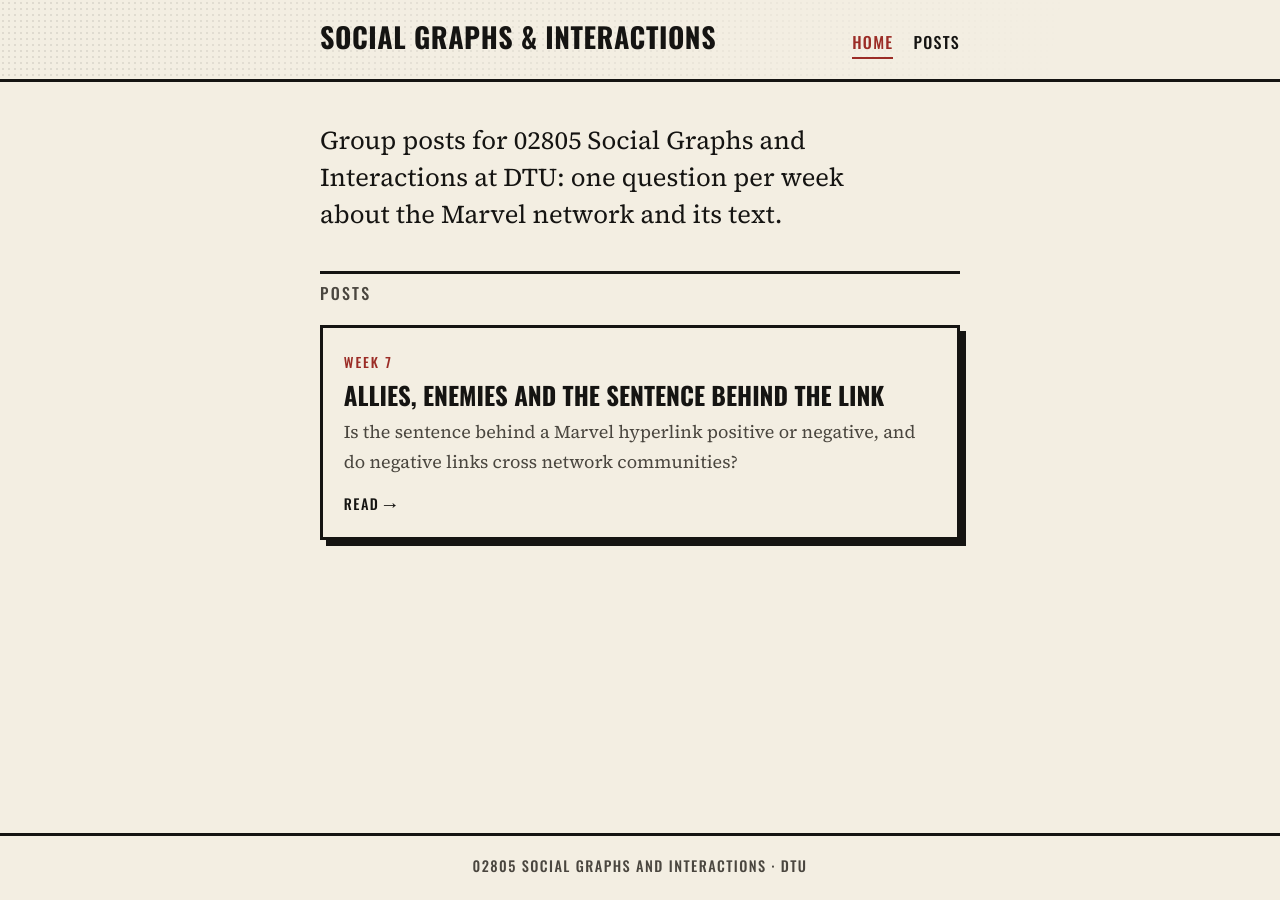
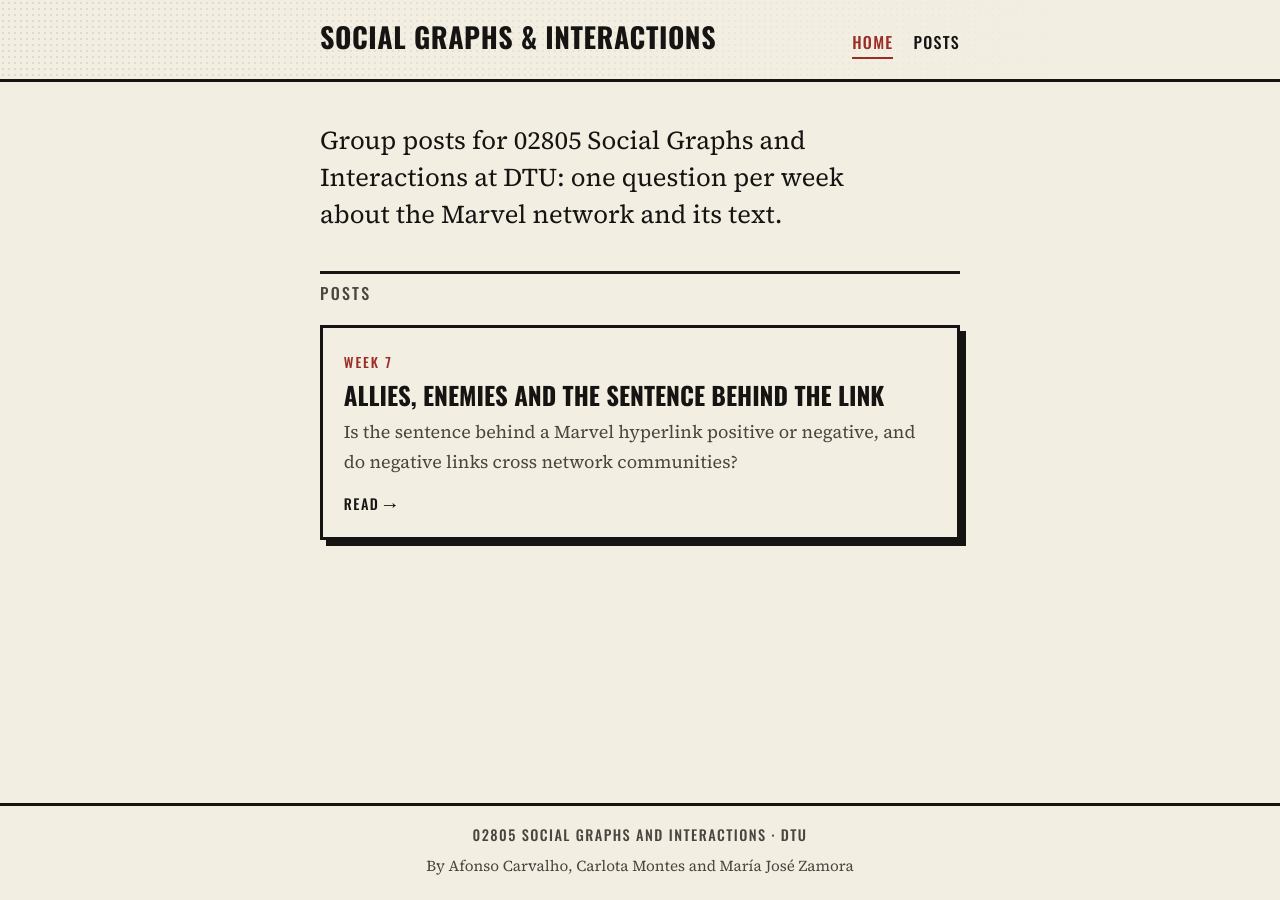
Before and after one commit to mahuizg/SocialGraphs-Interactions, a Jekyll site: the page built from index.html, in a window 1280 px wide. Built offline with Jekyll 4.4.1, drawn with Linux system fonts in a browser that asks for light colours.

Commit message:
Credit the three authors in the site footer
Co-Authored-By: Claude Opus 5.5 <noreply@anthropic.com>

```diff
--- a/_config.yml
+++ b/_config.yml
@@ -1,6 +1,7 @@
 title: "Social Graphs & Interactions"
 description: "Group posts for 02805 Social Graphs and Interactions at DTU: one question per week about the Marvel network and its text."
 course: "02805 Social Graphs and Interactions · DTU"
+authors: "Afonso Carvalho, Carlota Montes and María José Zamora"
 url: "https://mahuizg.github.io"
 baseurl: "/SocialGraphs-Interactions"
 
--- a/_layouts/default.html
+++ b/_layouts/default.html
@@ -31,6 +31,7 @@
 
   <footer class="colophon">
     <p>{{ site.course }}</p>
+    <p class="colophon__authors">By {{ site.authors }}</p>
   </footer>
 
   <script>
--- a/assets/css/ink.css
+++ b/assets/css/ink.css
@@ -130,6 +130,13 @@ a:focus-visible { outline: 2px solid var(--accent); outline-offset: 3px; }
   letter-spacing: 0.1em;
   text-transform: uppercase;
   color: var(--ink-2);
+}
+.colophon p.colophon__authors {
+  margin-top: 0.35rem;
+  font-family: var(--serif);
+  font-size: 0.95rem;
+  letter-spacing: normal;
+  text-transform: none;
 }
 
 /* ---------- Headings ---------- */
```
